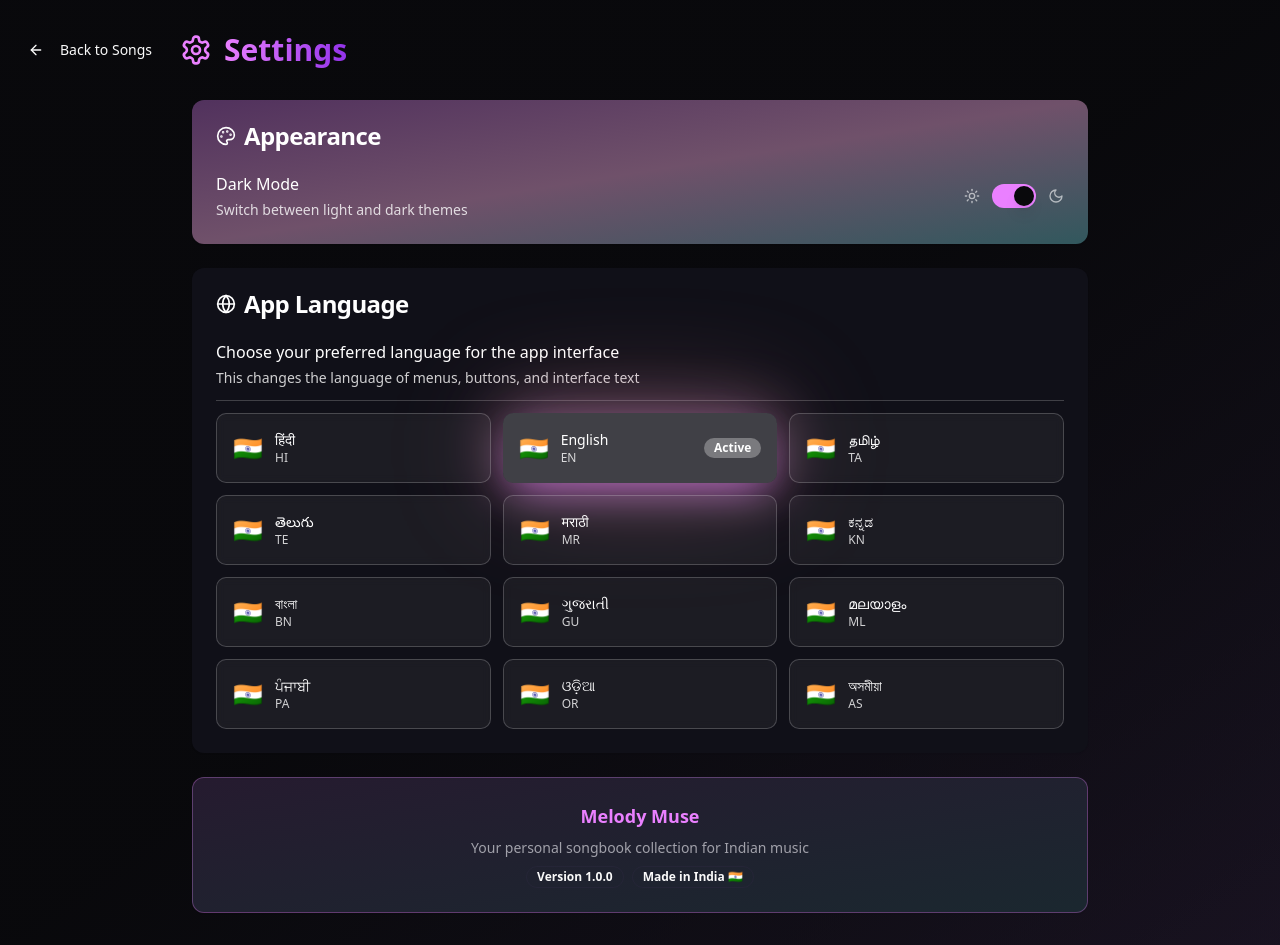
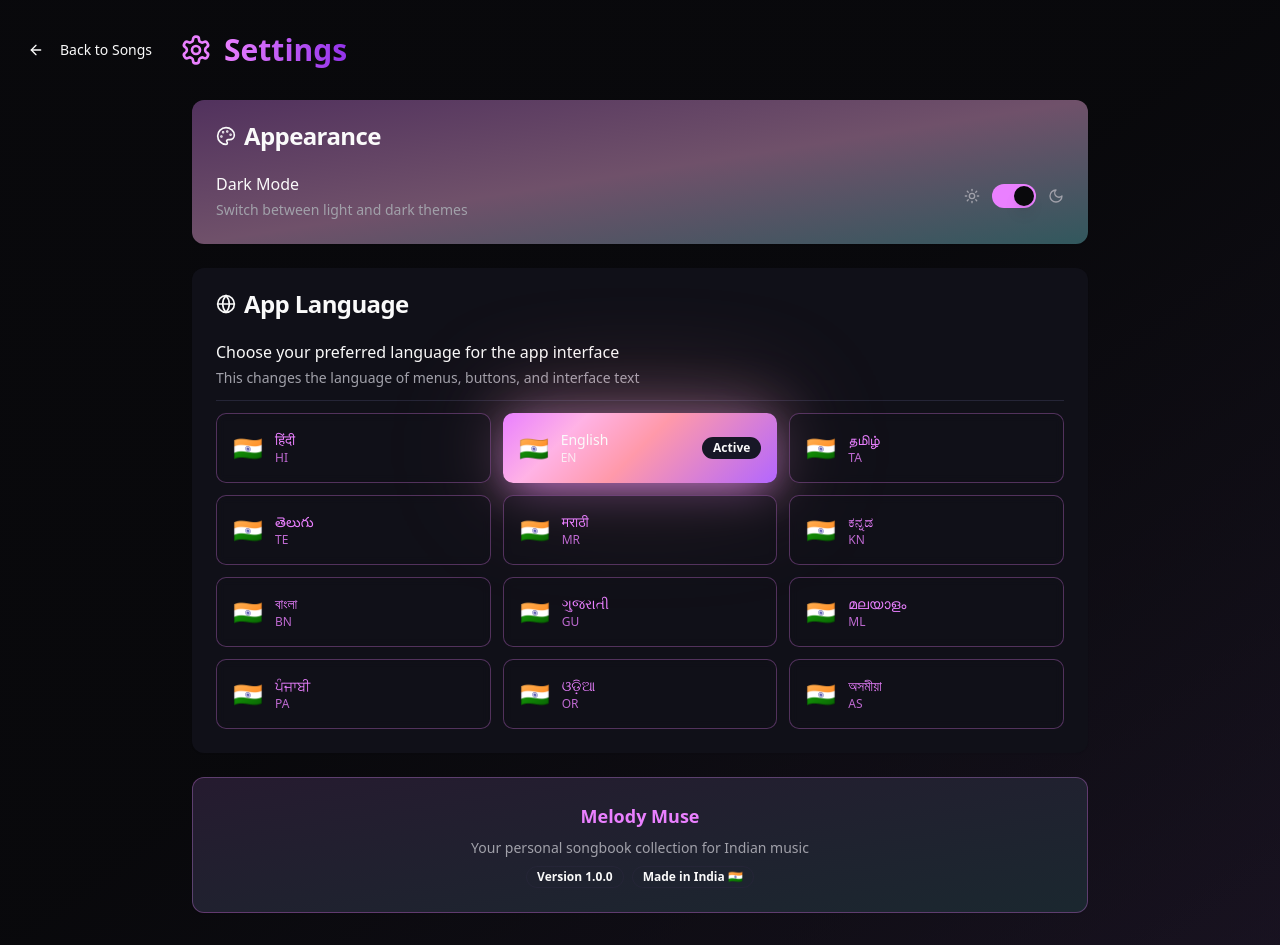
Before and after one commit to paulezekieljohn/melody-muse-global, a React (Vite) app: page /settings in a window 1280 px wide. Built offline with nearby package versions, Linux system fonts and the light colour scheme.

Commit message:
Fix: Improve visibility in light mode
The UI elements were not visible in light mode. This commit adjusts the CSS variables and styles to ensure proper visibility and contrast when the application is in light mode.

```diff
--- a/src/pages/Settings.tsx
+++ b/src/pages/Settings.tsx
@@ -72,7 +72,7 @@ const Settings = () => {
           {/* Theme Settings */}
           <Card className="card-gradient border-0">
             <CardHeader>
-              <CardTitle className="flex items-center gap-2 text-white">
+              <CardTitle className="flex items-center gap-2 text-card-foreground">
                 <Palette className="h-5 w-5" />
                 Appearance
               </CardTitle>
@@ -80,21 +80,21 @@ const Settings = () => {
             <CardContent className="space-y-4">
               <div className="flex items-center justify-between">
                 <div className="space-y-1">
-                  <Label htmlFor="dark-mode" className="text-base font-medium text-white">
+                  <Label htmlFor="dark-mode" className="text-base font-medium text-card-foreground">
                     Dark Mode
                   </Label>
-                  <p className="text-sm text-white/80">
+                  <p className="text-sm text-muted-foreground">
                     Switch between light and dark themes
                   </p>
                 </div>
                 <div className="flex items-center gap-3">
-                  <Sun className="h-4 w-4 text-white/60" />
+                  <Sun className="h-4 w-4 text-muted-foreground" />
                   <Switch
                     id="dark-mode"
                     checked={theme === 'dark'}
                     onCheckedChange={handleThemeToggle}
                   />
-                  <Moon className="h-4 w-4 text-white/60" />
+                  <Moon className="h-4 w-4 text-muted-foreground" />
                 </div>
               </div>
             </CardContent>
@@ -103,7 +103,7 @@ const Settings = () => {
           {/* Language Settings */}
           <Card className="card-music border-0">
             <CardHeader>
-              <CardTitle className="flex items-center gap-2 text-white">
+              <CardTitle className="flex items-center gap-2 text-card-foreground">
                 <Globe className="h-5 w-5" />
                 App Language
               </CardTitle>
@@ -111,24 +111,20 @@ const Settings = () => {
             <CardContent className="space-y-4">
               <div className="space-y-3">
                 <div>
-                  <Label className="text-base font-medium text-white">
+                  <Label className="text-base font-medium text-card-foreground">
                     Choose your preferred language for the app interface
                   </Label>
-                  <p className="text-sm text-white/80 mt-1">
+                  <p className="text-sm text-muted-foreground mt-1">
                     This changes the language of menus, buttons, and interface text
                   </p>
                 </div>
-                <Separator className="bg-white/20" />
+                <Separator />
                 <div className="grid grid-cols-1 sm:grid-cols-2 lg:grid-cols-3 gap-3">
                   {languages.map((language) => (
                     <Button
                       key={language.code}
                       variant={appLanguage === language.code ? "default" : "outline"}
-                      className={`p-4 h-auto flex items-center gap-3 justify-start ${
-                        appLanguage === language.code
-                          ? 'bg-white/20 text-white border-white/40 hover:bg-white/30'
-                          : 'bg-white/5 text-white border-white/20 hover:bg-white/10'
-                      }`}
+                      className="p-4 h-auto flex items-center gap-3 justify-start"
                       onClick={() => handleLanguageChange(language.code)}
                     >
                       <span className="text-2xl">{language.flag}</span>
@@ -139,7 +135,7 @@ const Settings = () => {
                         </div>
                       </div>
                       {appLanguage === language.code && (
-                        <Badge variant="secondary" className="ml-auto bg-white/30 text-white border-0">
+                        <Badge variant="secondary" className="ml-auto">
                           Active
                         </Badge>
                       )}
```
